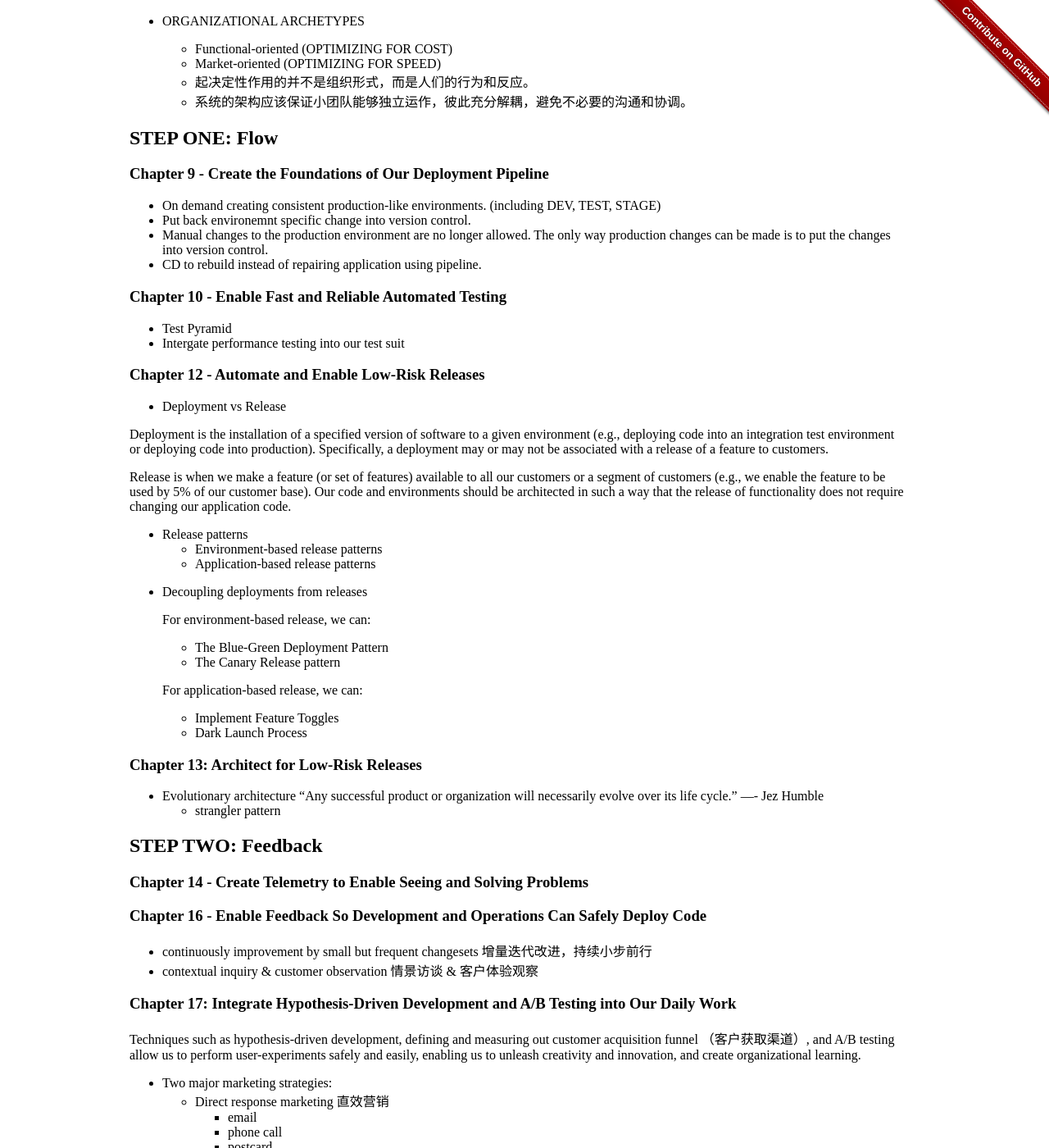
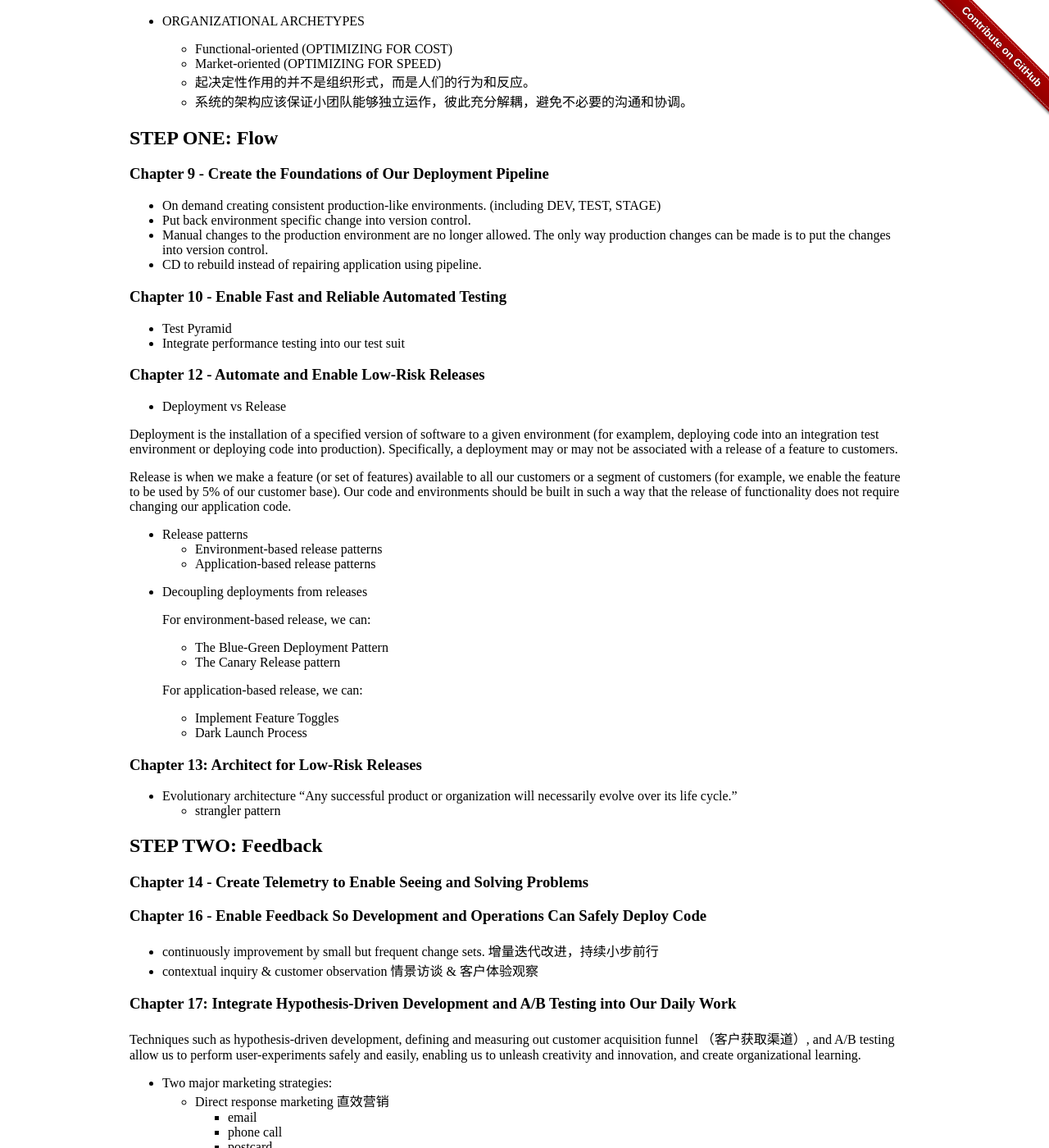
Before and after one commit to liuning0820/liuning0820.github.io, a Jekyll site: the page built from _posts/2019-03-04-the-devops-handbook-reading-notes.md, in a window 1280 px wide and 1400 px high, scrolled down 663 px. Shown: the whole window at 82% size. Built offline with Jekyll 4.4.1, drawn with Linux system fonts in a browser that asks for light colours; some of the changed text lies outside the part shown.

```diff
--- a/_posts/2019-03-04-the-devops-handbook-reading-notes.md
+++ b/_posts/2019-03-04-the-devops-handbook-reading-notes.md
@@ -5,7 +5,7 @@ author: liuning0820
 tags: [devops, book]
 ---
 
-# Reading Notes: The Devops Handbook
+# Reading Notes: The DevOps Handbook
 
 ## Chapter 5 - Selecting Which Value Stream to Start With
 
@@ -38,22 +38,22 @@ tags: [devops, book]
 ### Chapter 9 - Create the Foundations of Our Deployment Pipeline
 
 * On demand creating consistent production-like environments. (including DEV, TEST, STAGE)
-* Put back environemnt specific change into version control.
+* Put back environment specific change into version control.
 * Manual changes to the production environment are no longer allowed. The only way production changes can be made is to put the changes into version control.
 * CD to rebuild instead of repairing application using pipeline.
 
 ### Chapter 10 - Enable Fast and Reliable Automated Testing
 
 * Test Pyramid
-* Intergate performance testing into our test suit
+* Integrate performance testing into our test suit
 
 ### Chapter 12 - Automate and Enable Low-Risk Releases
 
 * Deployment vs Release
 
-Deployment is the installation of a specified version of software to a given environment (e.g., deploying code into an integration test environment or deploying code into production). Specifically, a deployment may or may not be associated with a release of a feature to customers.
+Deployment is the installation of a specified version of software to a given environment (for examplem, deploying code into an integration test environment or deploying code into production). Specifically, a deployment may or may not be associated with a release of a feature to customers.
 
-Release is when we make a feature (or set of features) available to all our customers or a segment of customers (e.g., we enable the feature to be used by 5% of our customer base). Our code and environments should be architected in such a way that the release of functionality does not require changing our application code.
+Release is when we make a feature (or set of features) available to all our customers or a segment of customers (for example, we enable the feature to be used by 5% of our customer base). Our code and environments should be built in such a way that the release of functionality does not require changing our application code.
 
 * Release patterns
   * Environment-based release patterns
@@ -72,7 +72,7 @@ Release is when we make a feature (or set of features) available to all our cust
 ### Chapter 13: Architect for Low-Risk Releases
 
 * Evolutionary architecture
-  "Any successful product or organization will necessarily evolve over its life cycle."  ---- Jez Humble
+  "Any successful product or organization will necessarily evolve over its life cycle."
   * strangler pattern
 
 ## STEP TWO: Feedback
@@ -81,7 +81,7 @@ Release is when we make a feature (or set of features) available to all our cust
 
 ### Chapter 16 - Enable Feedback So Development and Operations Can Safely Deploy Code
 
-* continuously improvement by small but frequent changesets 增量迭代改进，持续小步前行
+* continuously improvement by small but frequent change sets. 增量迭代改进，持续小步前行
 * contextual inquiry & customer observation 情景访谈 & 客户体验观察
 
 ### Chapter 17: Integrate Hypothesis-Driven Development and A/B Testing into Our Daily Work
```
Also changed, not shown: other parts of _posts/2019-03-04-the-devops-handbook-reading-notes.md (+2 -2 lines), _posts/2017-11-22-chatOps-with-slack.md (+5 -6 lines), _posts/2018-05-05-Windows-10-April-2018-Update.md (+1 -1 lines), _posts/2019-03-19-why-cd-may-means-continuous-customer-disappointment.md (+2 -2 lines), 1 other file.
